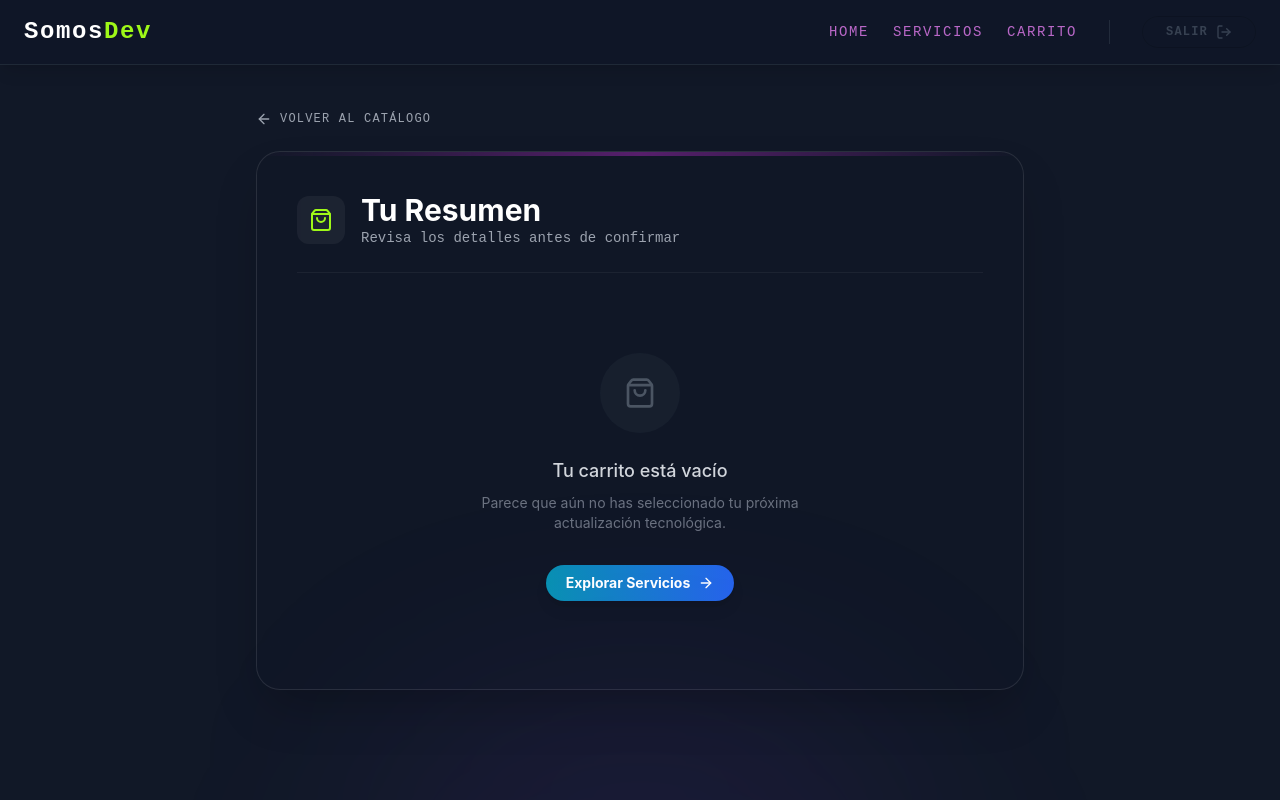
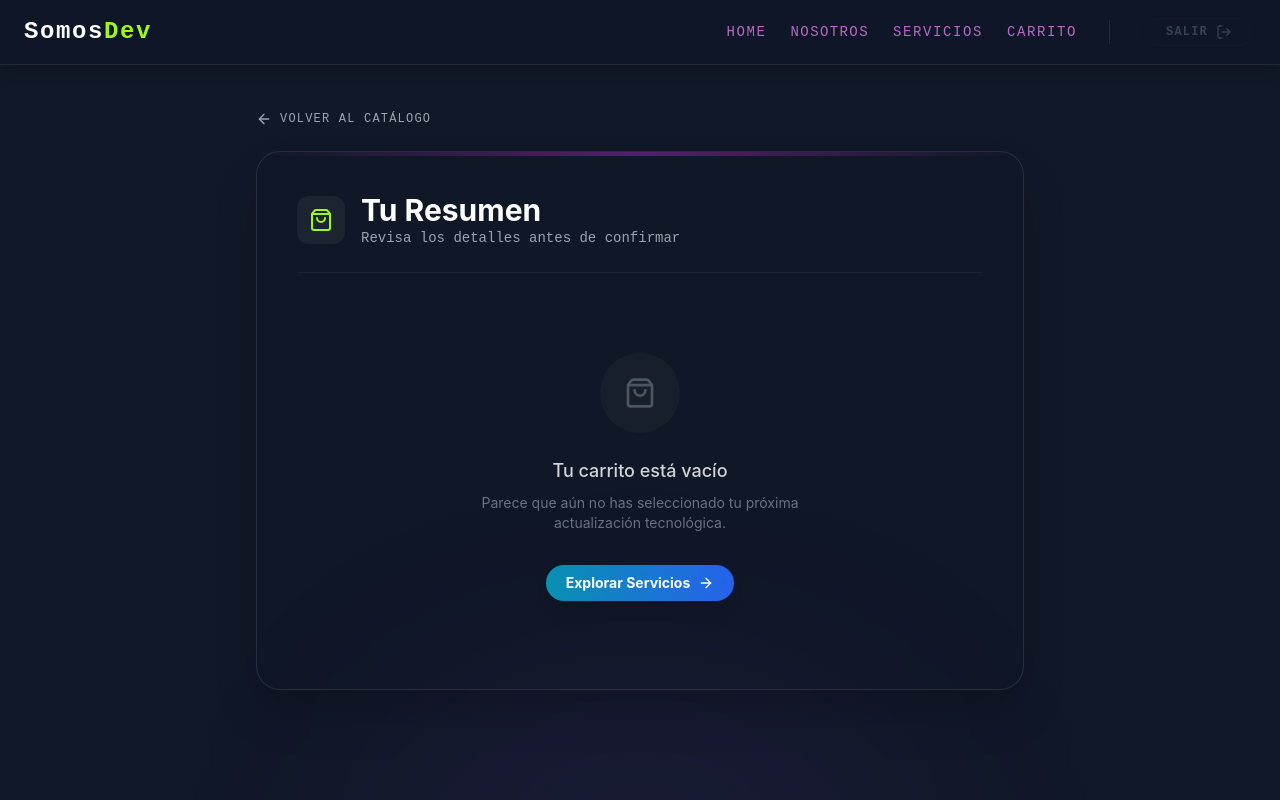
Before and after one commit to CarlosOsmarCaceres/agency-dev, a React app in the folder app/frontend/: page /cart in a window 1280 px wide. Shown: the top 800 px of the page. Built offline with nearby package versions, Linux system fonts and the light colour scheme; no server answers; sample sign-in values are in the browser's storage; the HTML template or start-up script is replaced by a standard one.

Commit message:
front: our

```diff
--- a/app/frontend/src/components/molecules/NavBar/NavBar.tsx
+++ b/app/frontend/src/components/molecules/NavBar/NavBar.tsx
@@ -1,8 +1,8 @@
 import { useEffect, useState } from "react";
-import { useNavigate, Link } from "react-router-dom";
-import { Button } from "../../atoms/Button/Button"; // Asegúrate que esta ruta sea correcta
-import { isAdmin } from "../../../utils/auth.utils"; // Asegúrate que esta ruta sea correcta
-import { getMyProfileRequest } from "../../../adapters/user.adapter"; // Asegúrate que esta ruta sea correcta
+import { useLocation, useNavigate, Link } from "react-router-dom"; // 👈 1. Importamos useLocation
+import { Button } from "../../atoms/Button/Button";
+import { isAdmin } from "../../../utils/auth.utils";
+import { getMyProfileRequest } from "../../../adapters/user.adapter";
 import { User as UserIcon, Menu, X, LogOut } from "lucide-react";
 
 export const NavBar = () => {
@@ -19,7 +19,6 @@ export const NavBar = () => {
     const fetchProfile = async () => {
       const token = localStorage.getItem("token");
 
-      // Si no hay token, no intentamos cargar el perfil
       if (!token) {
         setUserName("");
         return;
@@ -30,7 +29,6 @@ export const NavBar = () => {
         setUserName(userProfile.name);
       } catch (error) {
         console.error("No se pudo cargar el perfil", error);
-        // Si el token es inválido, podrías forzar logout aquí si quisieras
       }
     };
     fetchProfile();
@@ -38,11 +36,10 @@ export const NavBar = () => {
 
   const handleLogout = () => {
     localStorage.removeItem("token");
-    setUserName(""); // Limpiamos el estado
+    setUserName("");
     navigate("/login");
   };
 
-  // Función para cerrar menú al hacer click en un link
   const closeMenu = () => setIsOpen(false);
 
   return (
@@ -64,7 +61,7 @@ export const NavBar = () => {
         {isOpen ? <X size={28} /> : <Menu size={28} />}
       </button>
 
-      {/* --- MENÚ DESKTOP (Oculto en móvil) --- */}
+      {/* --- MENÚ DESKTOP --- */}
       <div className="hidden md:flex items-center gap-6 text-sm font-medium">
         <NavLinks
           showAdminPanel={showAdminPanel}
@@ -73,9 +70,7 @@ export const NavBar = () => {
         />
       </div>
 
-      {/* --- MENÚ MÓVIL (Overlay y Sidebar) --- */}
-
-      {/* 1. Fondo oscuro (Overlay) */}
+      {/* --- MENÚ MÓVIL --- */}
       <div
         className={`fixed inset-0 bg-black/60 backdrop-blur-sm z-40 transition-opacity duration-300 md:hidden ${
           isOpen
@@ -85,7 +80,6 @@ export const NavBar = () => {
         onClick={closeMenu}
       />
 
-      {/* 2. Sidebar deslizante (Izquierda a Derecha) */}
       <div
         className={`fixed top-0 left-0 h-full w-[80%] max-w-sm bg-evo-bg/95 backdrop-blur-xl border-r border-gray-800 z-40 shadow-2xl transform transition-transform duration-300 ease-in-out md:hidden ${
           isOpen ? "translate-x-0" : "-translate-x-full"
@@ -104,14 +98,16 @@ export const NavBar = () => {
     </nav>
   );
 };
+
 type NavLinksProps = {
   showAdminPanel: boolean;
   userName: string;
   handleLogout: () => void;
-  isMobile?: boolean;      // El ? indica que es opcional
-  onLinkClick?: () => void; // El ? indica que es opcional
+  isMobile?: boolean;
+  onLinkClick?: () => void;
 };
-// 👇 COMPONENTE AUXILIAR DE LINKS
+
+// 👇 COMPONENTE AUXILIAR ACTUALIZADO CON LÓGICA DE SCROLL
 const NavLinks = ({
   showAdminPanel,
   userName,
@@ -119,8 +115,28 @@ const NavLinks = ({
   isMobile = false,
   onLinkClick = () => {},
 }: NavLinksProps) => {
+  // 2. Necesitamos los hooks aquí dentro
+  const location = useLocation();
+  const navigate = useNavigate();
+
   const baseLinkClass =
-    "text-evo-lightPurple hover:text-evo-lime transition-colors duration-200";
+    "text-evo-lightPurple hover:text-evo-lime transition-colors duration-200 cursor-pointer";
+
+  // 3. Función inteligente de Scroll/Navegación
+  const handleScrollToWork = () => {
+    if (onLinkClick) onLinkClick(); // Cerramos menú móvil
+
+    if (location.pathname === "/") {
+      // Si ya estamos en Home, buscamos el ID y bajamos
+      const element = document.getElementById("nuestro-trabajo");
+      if (element) {
+        element.scrollIntoView({ behavior: "smooth" });
+      }
+    } else {
+      // Si estamos en otra página, vamos a Home con el hash
+      navigate("/#nuestro-trabajo");
+    }
+  };
 
   return (
     <>
@@ -133,6 +149,17 @@ const NavLinks = ({
       >
         HOME
       </Link>
+
+      {/* 👇 4. AQUI AGREGAMOS EL BOTÓN "NOSOTROS" */}
+      <button
+        onClick={handleScrollToWork}
+        className={`${baseLinkClass} bg-transparent border-0 p-0 font-inherit text-left font-medium font-mono tracking-widest uppercase ${
+          isMobile ? "text-lg border-b border-gray-800 pb-3 w-full" : ""
+        }`}
+      >
+        NOSOTROS
+      </button>
+
       <Link
         to="/catalog"
         onClick={onLinkClick}
@@ -167,7 +194,6 @@ const NavLinks = ({
         </Link>
       )}
 
-      {/* Separador Vertical (Solo Desktop) */}
       {!isMobile && <div className="h-6 w-px bg-gray-700/50 mx-2"></div>}
 
       {/* --- SECCIÓN DE USUARIO --- */}
@@ -177,14 +203,12 @@ const NavLinks = ({
             isMobile ? "mt-4 mb-2 justify-center w-full flex-col" : "mr-2"
           }`}
         >
-          {/* Texto de saludo (Solo Desktop) */}
           {!isMobile && (
             <span className="text-gray-400 text-xs uppercase tracking-wider">
               Hola,
             </span>
           )}
 
-          {/* Chip del Nombre */}
           <div
             className={`flex items-center gap-2 border border-evo-purple/40 bg-evo-purple/10 px-4 py-1.5 rounded-full shadow-[0_0_10px_rgba(156,39,176,0.15)] ${
               isMobile ? "w-full justify-center py-3" : ""
@@ -210,7 +234,6 @@ const NavLinks = ({
           handleLogout();
           if (onLinkClick) onLinkClick();
         }}
-        // Estilo especial rojo/alerta para logout
         className={`relative px-6 py-2 group overflow-hidden bg-transparent border border-red-500/30 hover:border-red-500 text-gray-300 hover:text-white font-mono tracking-widest font-bold uppercase hover:bg-red-500/10 transition-all duration-300 ${
           isMobile ? "w-full mt-auto mb-8" : ""
         }`}
--- a/app/frontend/src/components/organisms/OurWorkSection.tsx
+++ b/app/frontend/src/components/organisms/OurWorkSection.tsx
@@ -24,7 +24,7 @@ const features = [
     icon: <Wrench size={32} />,
     title: "Mantenimiento Web",
     description:
-      "Optimización y mantenimiento de sitios web en WordPress para potenciar su rendimiento y escalabilidad.",
+      "Optimización y mantenimiento de sitios web en Reacts para potenciar su rendimiento y escalabilidad.",
     color: "text-evo-lime", // Asumiendo que tienes este color, si no usa text-lime-400
     bgHover: "group-hover:bg-lime-400/10",
     borderHover: "group-hover:border-lime-400/50",
@@ -33,7 +33,10 @@ const features = [
 
 export const OurWorkSection = () => {
   return (
-    <section className="relative py-24  overflow-hidden">
+    <section
+      id="nuestro-trabajo"
+      className="relative py-24  overflow-hidden scroll-mt-24"
+    >
       {/* Elementos decorativos de fondo */}
       <div className="absolute top-0 right-0 w-[500px] h-[500px]  rounded-full blur-[100px] pointer-events-none" />
       <div className="absolute bottom-0 left-0 w-[500px] h-[500px]  rounded-full blur-[100px] pointer-events-none" />
--- a/app/frontend/src/pages/HomePage.tsx
+++ b/app/frontend/src/pages/HomePage.tsx
@@ -1,16 +1,26 @@
-import { useNavigate } from "react-router-dom";
-// 👇 1. Importamos el componente de átomos que acabamos de arreglar
-// (Asegúrate de que la ruta coincida con donde guardaste AtomicBackground.tsx)
-
-// 👇 2. Asumo que estos componentes ya los tienes creados de la propuesta anterior.
-// Si te falta alguno (EvolutionText, Portal, Button), avísame y te paso el código.
-
+import { useLocation, useNavigate } from "react-router-dom";
+import { useEffect } from "react";
 import { EvolutionText } from "../components/molecules/Evolution/EvolutionText";
 import { HolographicButton } from "../components/molecules/Evolution/HolographicButton";
 import { OurWorkSection } from "../components/organisms/OurWorkSection";
 
 export const HomePage = () => {
   const navigate = useNavigate();
+  const location = useLocation();
+
+  // 👇 LÓGICA DE SCROLL AUTOMÁTICO AL CARGAR
+  useEffect(() => {
+    // Si la URL tiene un hash (ej: #nuestro-trabajo)
+    if (location.hash) {
+      const element = document.getElementById(location.hash.substring(1));
+      if (element) {
+        // Pequeño timeout para asegurar que el DOM esté listo
+        setTimeout(() => {
+          element.scrollIntoView({ behavior: "smooth" });
+        }, 100);
+      }
+    }
+  }, [location]);
 
   return (
     // bg-black asegura que si el 3D tarda en cargar, el fondo sea negro
@@ -36,7 +46,7 @@ export const HomePage = () => {
             onClick={() => navigate("/catalog")}
             withArrow={true} // Activamos la flecha
           >
-           Servicios
+            Servicios
           </HolographicButton>
         </div>
         <OurWorkSection />
```
